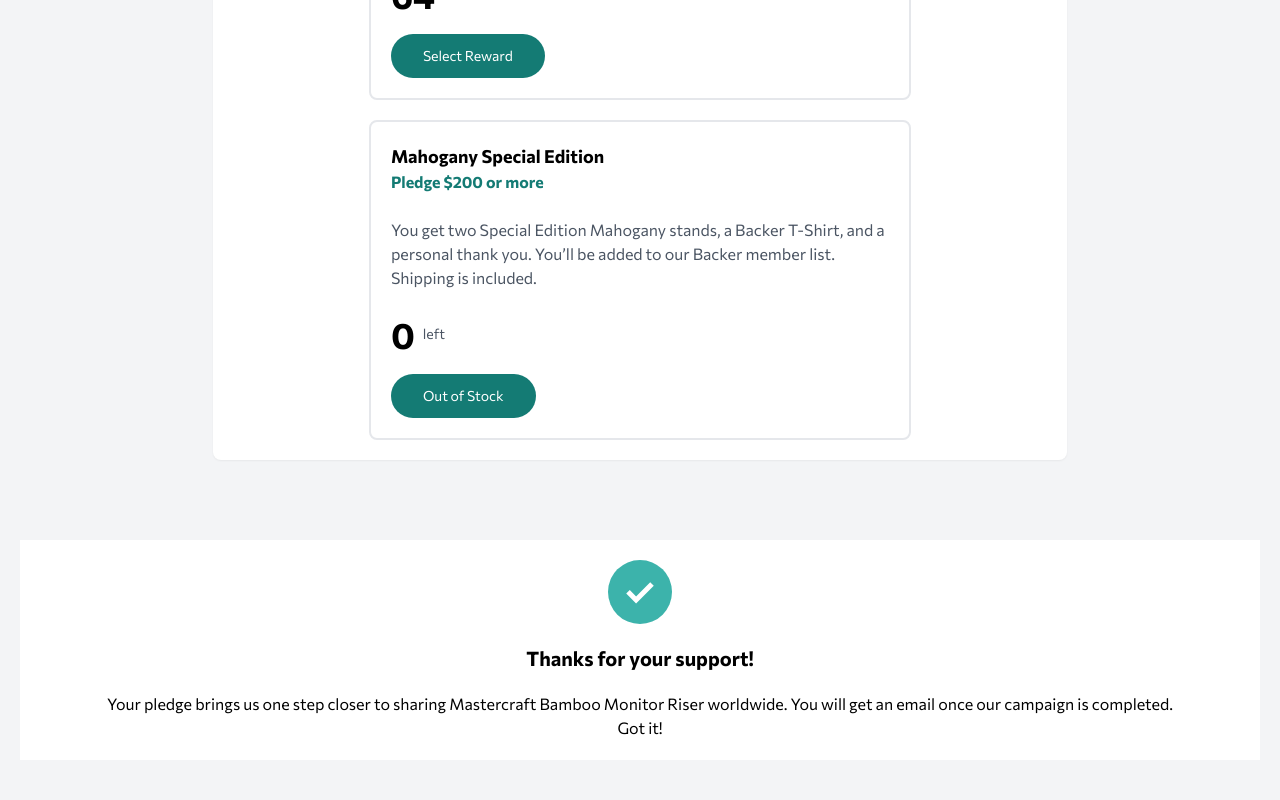
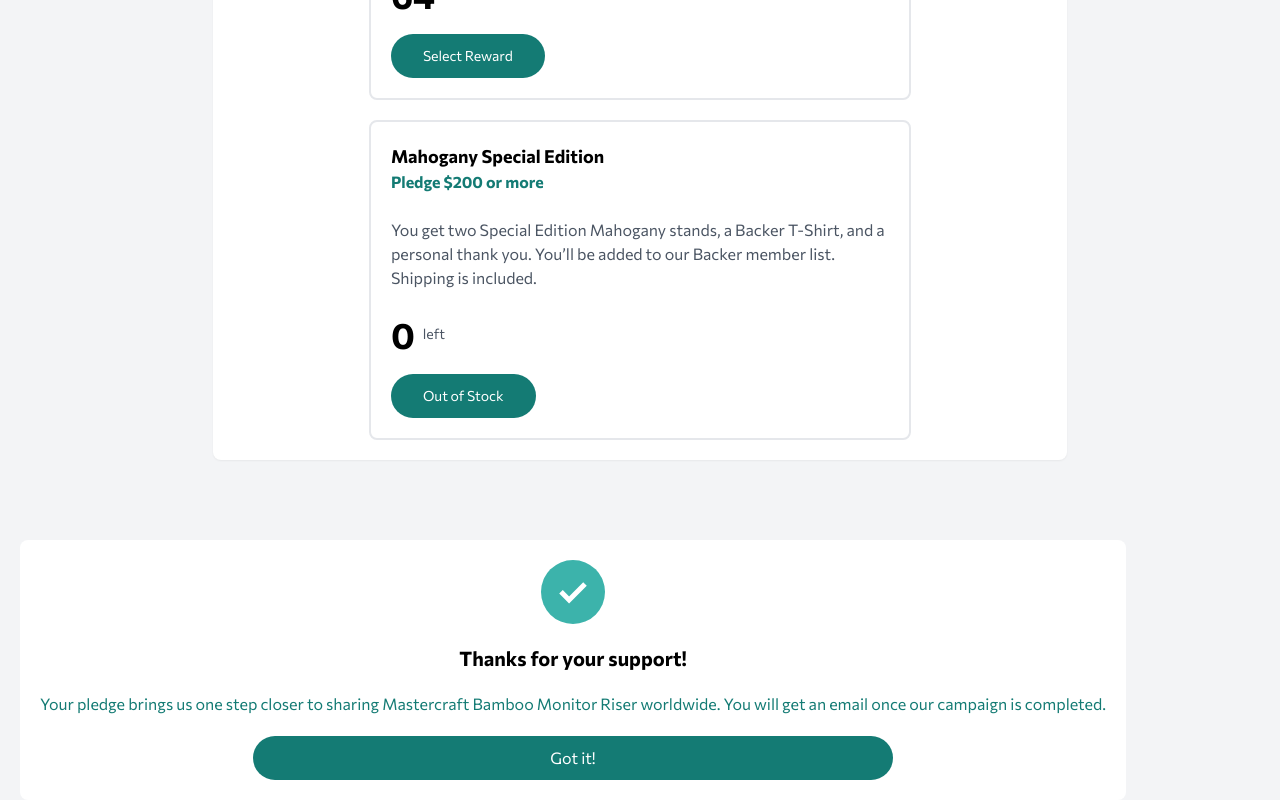
Before and after one commit to Sameermd16/Crowdfunding-product-page-HTML-CSS-JAVASCRIPT-, a React (Create React App) app in the folder crowdfunding/: page / in a window 1280 px wide. Shown: the part 1710-2510 px from the top of the page. Built offline with nearby package versions, Linux system fonts and the light colour scheme.

Commit message:
minor changes

```diff
--- a/crowdfunding/src/components/Thanks.js
+++ b/crowdfunding/src/components/Thanks.js
@@ -4,10 +4,10 @@
 const Thanks = () => {
   return (
     <>
-     <section className='thanks_div p-5 bg-white mx-5 mb-5 shaodw-sm'>
+     <section className='thanks_div p-5 bg-white mx-5 mb-10 shaodw-lg rounded-lg'>
         <img src={Check} alt="check_icon"/>
         <p className='font-bold text-xl my-5'>Thanks for your support!</p>
-        <p className='text-center'>Your pledge brings us one step closer to sharing Mastercraft Bamboo Monitor Riser worldwide. You will get
+        <p className='text-center thanks_para'>Your pledge brings us one step closer to sharing Mastercraft Bamboo Monitor Riser worldwide. You will get
             an email once our campaign is completed.
         </p>
         <button>Got it!</button>
--- a/crowdfunding/src/index.css
+++ b/crowdfunding/src/index.css
@@ -72,5 +72,18 @@
   display: flex;
   flex-direction: column;
   align-items: center;
+  position: absolute;
 
 }
+.thanks_para {
+  color: hsl(176, 72%, 28%);
+}
+.thanks_div > button {
+  margin-top: 20px;
+  width: 60%;
+  background-color: hsl(176, 72%, 28%);
+  color: white;
+  padding: 10px;
+  border-radius: 25px;
+  cursor: pointer;
+}
```
